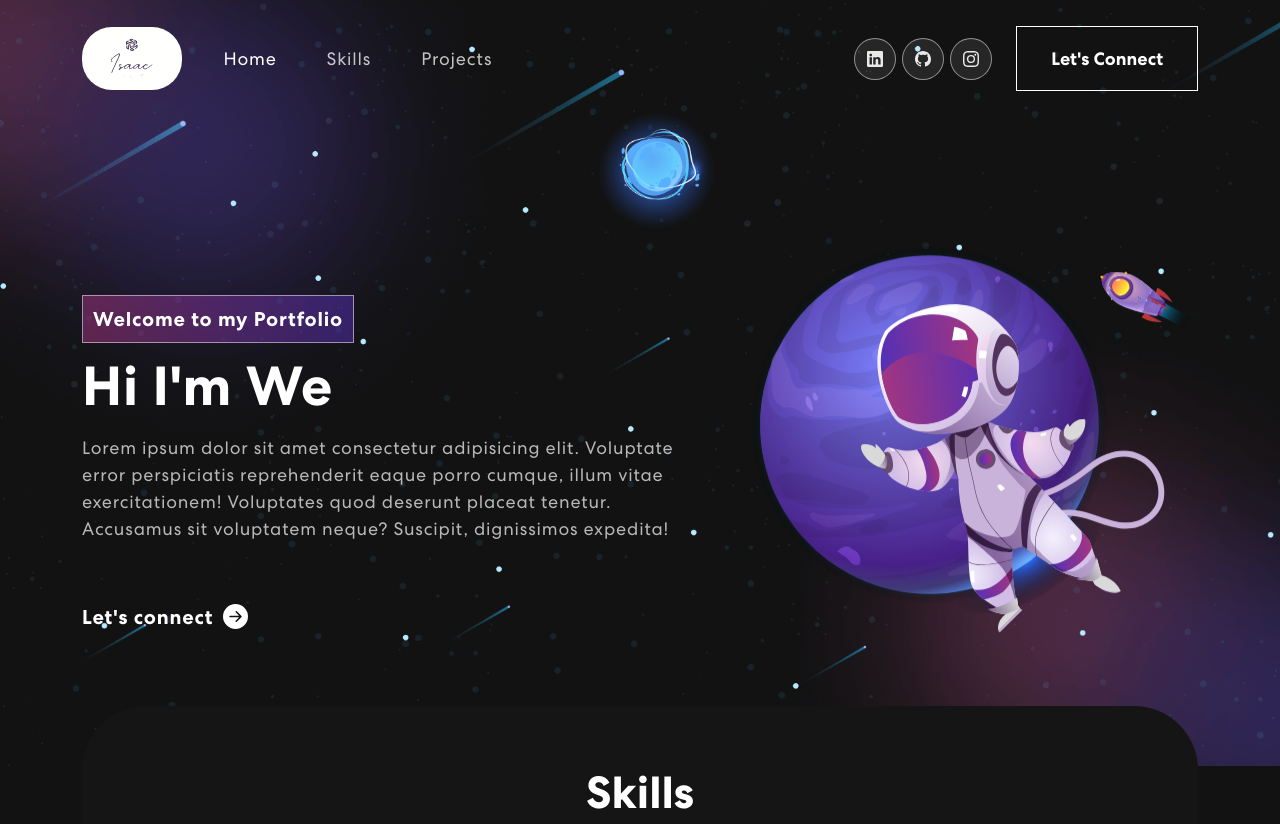
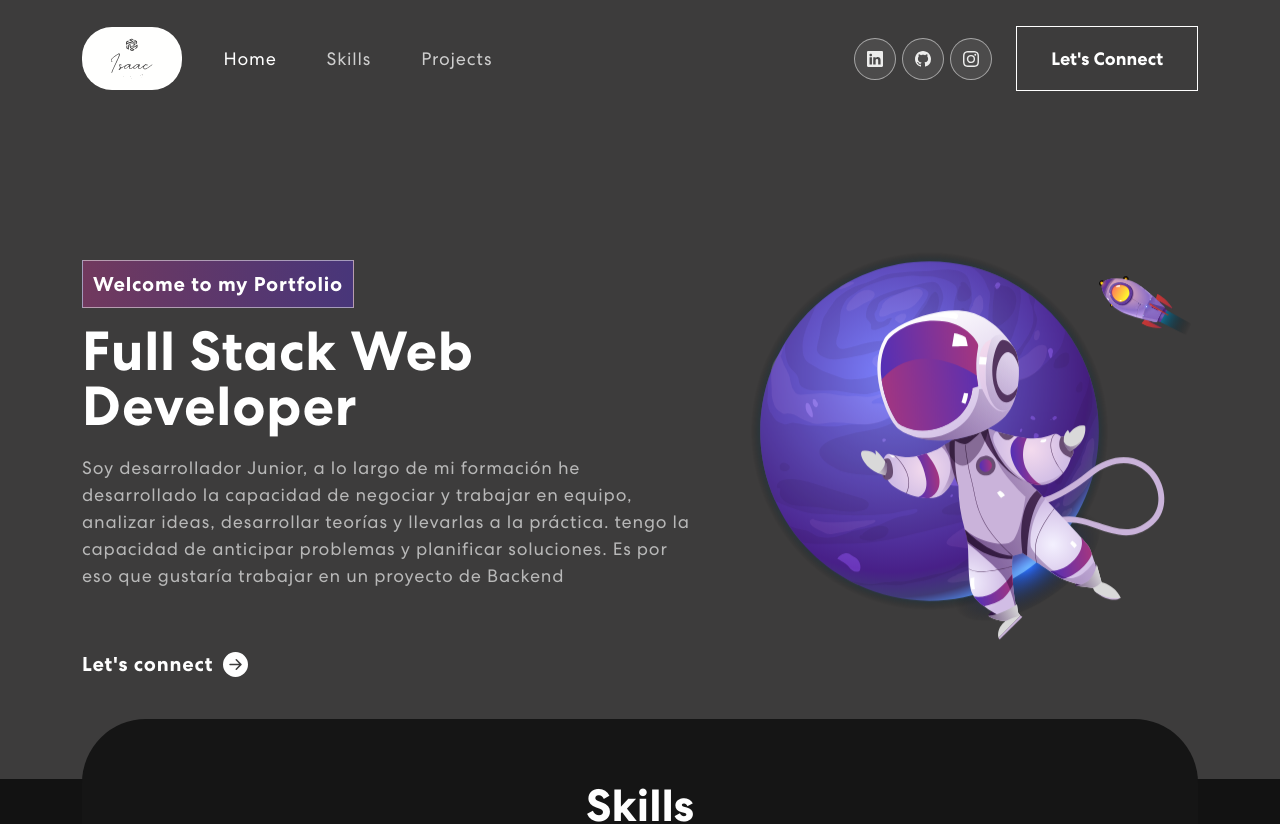
Before and after one commit to EberthCastro/portfolio-responsive1, a React (Create React App) app: page / in a window 1280 px wide. Shown: the top 824 px of the page. Built offline with nearby package versions, Linux system fonts and the light colour scheme; no server answers.

Commit message:
changes banner text animation

```diff
--- a/src/App.css
+++ b/src/App.css
@@ -282,10 +282,11 @@ nav.navbar .navbar-toggler[aria-expanded="true"] .navbar-toggler-icon {
 .banner {
     margin-top: 0;
     padding: 260px 0 100px 0;
-    background-image: url('./assets/img/banner-bg.png');
-    background-position: top center;
+    /* background-image: url('./assets/img/banner-bg.png'); */
+    /* background-position: top center;
     background-size: cover;
-    background-repeat: no-repeat;
+    background-repeat: no-repeat; */
+    background-color: rgb(61, 60, 60);
 }
 
 .banner .tagline {
--- a/src/components/Banner.jsx
+++ b/src/components/Banner.jsx
@@ -7,7 +7,7 @@ import  Header  from '../assets/img/header-img.svg'
 export default function Banner() {
   const [ loopNum, setLoopNum ] = useState(0)
   const [ isDeleting, setIsDeleting ] = useState(false)
-  const toRotate = [ 'Isaac', 'Web Developer', 'Web Designer', 'UI/UX Designer']
+  const toRotate = [ 'Full Stack Web Developer']
   const [ text, setText ] = useState('')
   const [ delta, setDelta ] = useState(300 - Math.random() * 100)
   const period = 1000
@@ -45,11 +45,9 @@ export default function Banner() {
         <Row className='align-items-center'>
           <Col xs={12} md={6} xl={7}>
             <span className='tagline'>Welcome to my Portfolio</span>
-            <h1>{`Hi I'm `}<span className='wrap'>{text}</span></h1>
-            <p>Lorem ipsum dolor sit amet consectetur adipisicing elit.
-              Voluptate error perspiciatis reprehenderit eaque porro cumque,
-              illum vitae exercitationem! Voluptates quod deserunt placeat tenetur.
-              Accusamus sit voluptatem neque? Suscipit, dignissimos expedita!</p>
+            {/* <h1>{`Hi I'm `}<span className='wrap'>{text}</span></h1> */}
+            <h1><span className='wrap'>Full Stack Web Developer</span></h1>
+            <p>Soy desarrollador Junior, a lo largo de mi formación he desarrollado la capacidad de negociar y trabajar en equipo, analizar ideas, desarrollar teorías y llevarlas a la práctica. tengo la capacidad de anticipar problemas y planificar soluciones. Es por eso que gustaría trabajar en un proyecto de Backend</p>
             <button onClick={() => console.log('connect')}>Let's connect<BsArrowRightCircleFill size={25}/></button>
           </Col>
           <Col xs={12} md={6} xl={5}>
```
